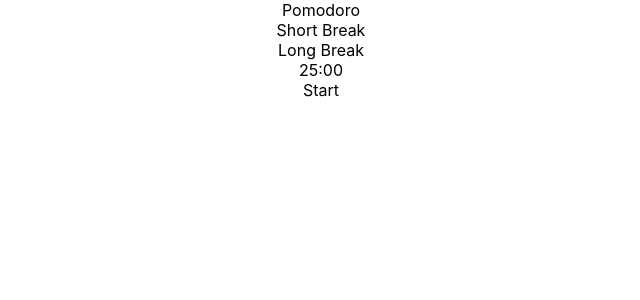
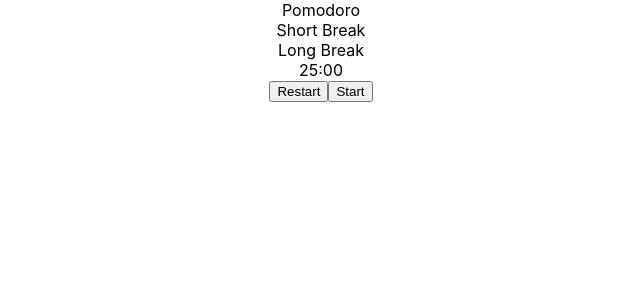
Before and after one commit to zoeferencova/pomodoro-timer-notion, a React (Create React App) app: page / in a window 1280 px wide. Shown: the top 300 px of the page, without its empty margins (319-959 px from the left). Built offline with nearby package versions, Linux system fonts and the light colour scheme.

Commit message:
fixed pause issue with calctimedelta

```diff
--- a/src/Button/Button.js
+++ /dev/null
@@ -1,11 +0,0 @@
-import './Button.css';
-
-const Button = props => {
-  return (
-    <div className="button" onClick={props.timerOn ? props.handlePause : props.handleStart}>
-      {props.timerPaused ? "Pause" : "Start"}
-    </div>
-  );
-}
-
-export default Button;
--- /dev/null
+++ b/src/Buttons/Buttons.js
@@ -0,0 +1,17 @@
+import './Buttons.css';
+
+const Buttons = props => {
+  return (
+    <div>
+      <button type="submit" className="restart-button" onClick={props.timerOn ? props.handlePause : props.handleRestart}>
+        Restart
+      </button>
+      <button type="submit" className="start-pause-button" onClick={props.timerOn ? props.handlePause : props.handleStart}>
+        {props.timerOn ? "Pause" : "Start"}
+      </button>
+    </div>
+
+  );
+}
+
+export default Buttons;
--- a/src/Clock/Clock.js
+++ b/src/Clock/Clock.js
@@ -1,6 +1,6 @@
 import { useRef } from 'react';
 import Countdown, { zeroPad } from 'react-countdown';
-import Button from "../Button/Button"
+import Buttons from "../Buttons/Buttons"
 
 import './Clock.css';
 
@@ -14,12 +14,14 @@ const Clock = props => {
 
   const handlePause = () => {
     clockRef.current.pause();
+    const currentTime = clockRef.current.calcTimeDelta()
+    props.pauseTimer(currentTime.total);
   };
 
   return (
     <div className="clock">
-      <Countdown date={Date.now() + (1000 * 60 * props.time)} autoStart={false} controlled={false} renderer={(props) => <div>{props.minutes}:{zeroPad(props.seconds)}</div>} ref={clockRef} />
-      <Button timerOn={props.timerOn} handlePause={handlePause} handleStart={handleStart} />
+      <Countdown date={Date.now() + (props.time)} autoStart={false} controlled={false} renderer={(props) => <div>{props.minutes}:{zeroPad(props.seconds)}</div>} ref={clockRef} />
+      <Buttons timerOn={props.timerOn} handlePause={handlePause} handleStart={handleStart} />
     </div>
   );
 }
--- a/src/TabBar/TabBar.js
+++ b/src/TabBar/TabBar.js
@@ -5,9 +5,9 @@ import './TabBar.css';
 const TabBar = props => {
   return (
     <div className="tab-bar">
-      <Tab tabName="Pomodoro" time={25} changeTab={props.changeTab} />
-      <Tab tabName="Short Break" time={5} changeTab={props.changeTab} />
-      <Tab tabName="Long Break" time={15} changeTab={props.changeTab} />
+      <Tab tabName="Pomodoro" time={1500000} changeTab={props.changeTab} />
+      <Tab tabName="Short Break" time={300000} changeTab={props.changeTab} />
+      <Tab tabName="Long Break" time={900000} changeTab={props.changeTab} />
     </div>
   );
 }
--- a/src/Widget/Widget.js
+++ b/src/Widget/Widget.js
@@ -11,7 +11,7 @@ class Widget extends Component {
     this.state = {
       currentTab: {
         tabName: "pomodoro",
-        time: 25
+        time: 1500000
       },
       timerOn: false,
     }
@@ -19,6 +19,10 @@ class Widget extends Component {
 
   startTimer = () => {
     this.setState({ timerOn: true });
+  }
+
+  pauseTimer = currentTime => {
+    this.setState({ timerOn: false, currentTab: { time: currentTime } });
   }
 
   changeTab = (tabName, time) => {
```
Also changed, not shown: src/Buttons/Buttons.css (added).
